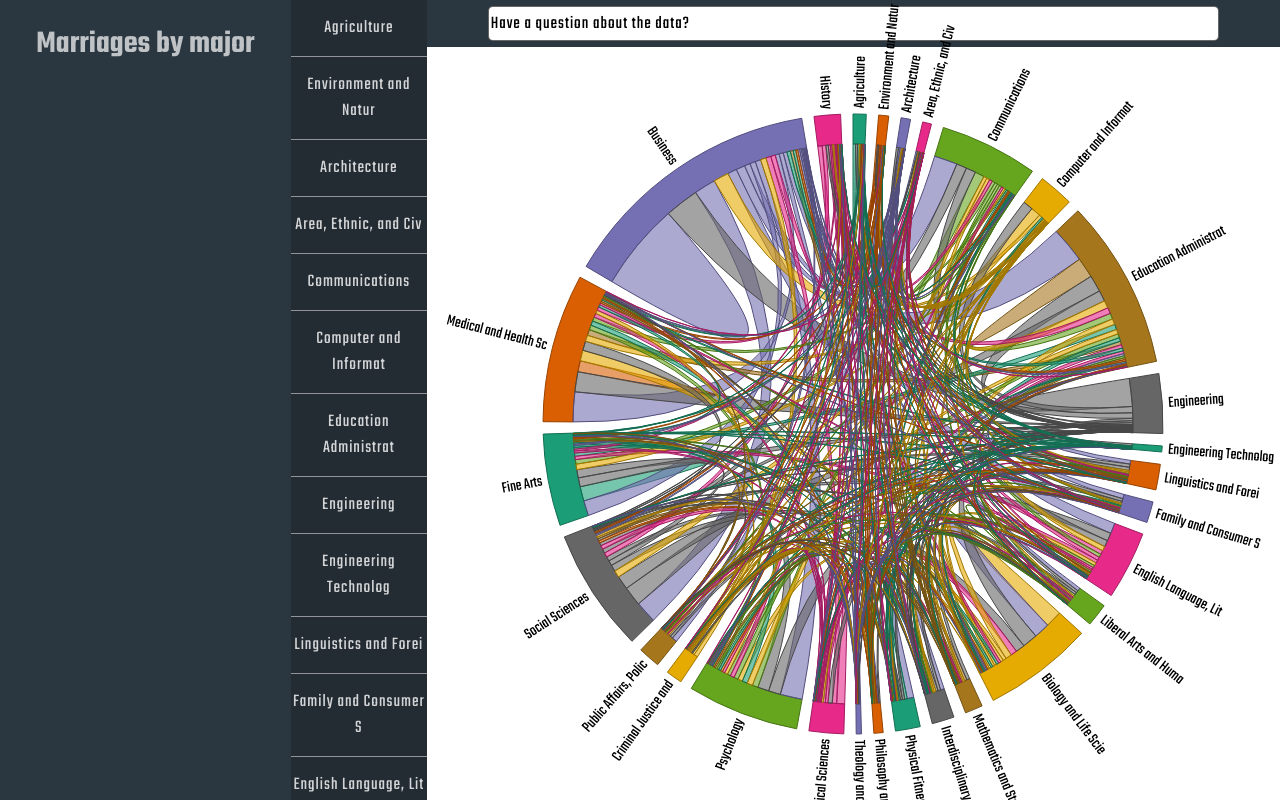
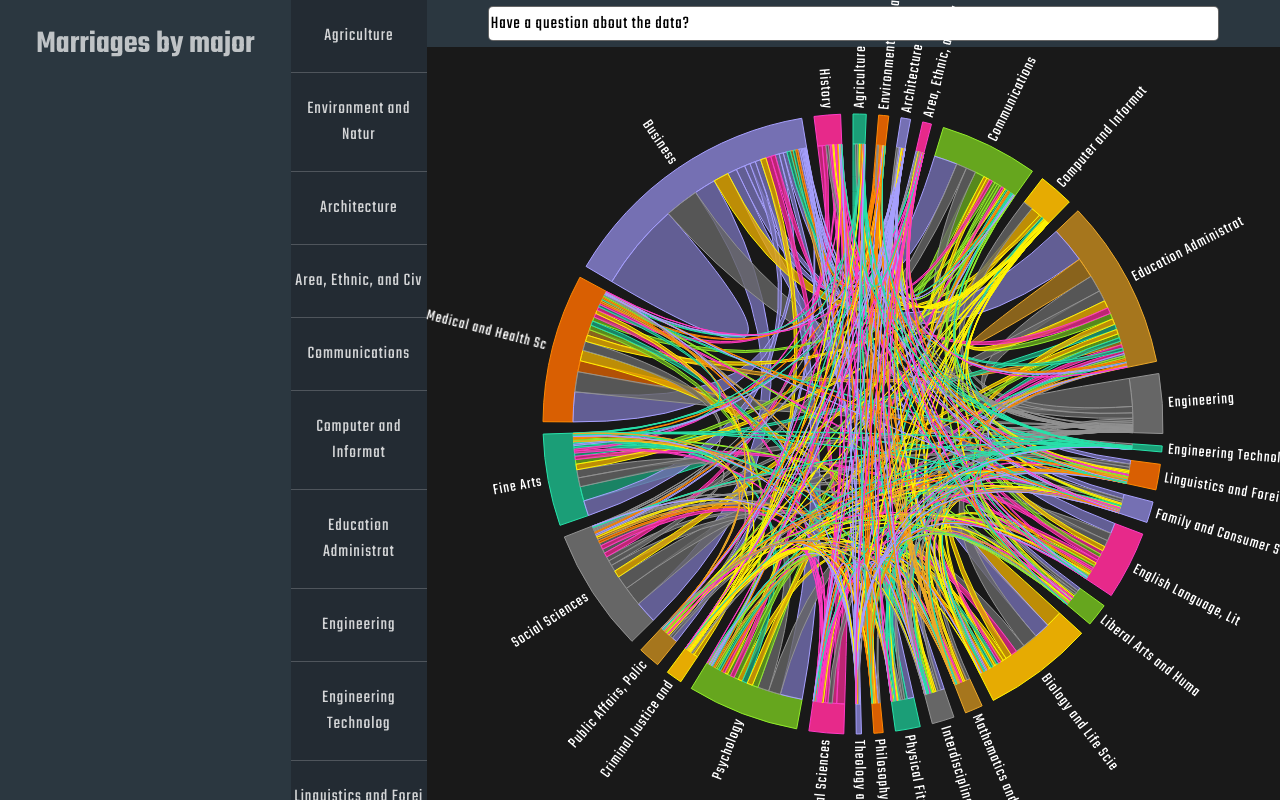
Before and after one commit to JacobBovee/Marriages-by-major-visualization, a React (Create React App) app: page / in a window 1280 px wide. Built offline with nearby package versions, Linux system fonts and the light colour scheme.

Commit message:
Dynamic visualization size

```diff
--- a/src/components/ChordDiagram.tsx
+++ b/src/components/ChordDiagram.tsx
@@ -1,4 +1,5 @@
 import * as React from 'react'
+import '../styles/chord.css'
 import DataUtils from '../utils/DataUtils'
 import ChordGroups from './ChordGroups'
 import ChordRibbons from './ChordRibbons'
@@ -36,7 +37,7 @@ export default class ChordDiagram extends React.Component<IProps, IState> {
         chords: null,
         color: null,
         innerRadius: 0,
-        labelColors: ['#000000'],
+        labelColors: ['#fff'],
         ribbon: null,
     }
 
--- a/src/components/ChordGroups.tsx
+++ b/src/components/ChordGroups.tsx
@@ -30,7 +30,7 @@ export default class ChordGroups extends React.Component<IProps> {
                         <path
                             id={`${id}-group${groupIndex}`}
                             fill={`${color(groupIndex)}`}
-                            stroke={`${rgb(color(groupIndex)).darker()}`}
+                            stroke={`${rgb(color(groupIndex)).brighter()}`}
                             d={arc(group)}
                         />
                         <text
@@ -40,7 +40,8 @@ export default class ChordGroups extends React.Component<IProps> {
                                 translate(${innerRadius + 36}) ${this.getAngle(group) > Math.PI ? "rotate(180)" : ""}`}
                             fill={labelColors.length === 1 ? labelColors[0] : labelColors[groupIndex]}
                             style={{
-                                textAnchor: this.getAnchor(group)
+                                letterSpacing: '1px',
+                                textAnchor: this.getAnchor(group),
                             }}
                         >
                             {groupLabels[groupIndex]}
--- a/src/components/ChordRibbons.tsx
+++ b/src/components/ChordRibbons.tsx
@@ -40,8 +40,8 @@ export default class ChordRibbons extends React.Component<IProps, IState> {
     }
 
     public mouseOverRibbon = (ribbon: number[] | null) => (e: React.MouseEvent) => {
+        const open = ribbon === null ? false : true
         this.setSelectedRibbon(ribbon)
-        const open = ribbon === null ? false : true
         this.updatePopover(e, open)
         this.mouseOverRibbon = this.mouseOverRibbon.bind(this)
     }
@@ -73,7 +73,7 @@ export default class ChordRibbons extends React.Component<IProps, IState> {
         return (
             <g
                 className='ribbons'
-                fillOpacity='0.6'
+                fillOpacity='0.8'
             >
                 <Popover x={x} y={y} />
                 {chords.map((chord: any, chordIndex: number) => (
@@ -85,7 +85,7 @@ export default class ChordRibbons extends React.Component<IProps, IState> {
                         style={{
                             display: this.shouldDisplay(mouseOverGroup, chord.source.index, chord.target.index),
                         }}
-                        stroke={`${rgb(color(chord.target.index)).darker()}`}
+                        stroke={`${rgb(color(chord.target.index)).brighter()}`}
                         d={`${ribbon({source: chord.source, target: chord.target})}`}
                     />
                 ))}
--- a/src/components/DataContainer.tsx
+++ b/src/components/DataContainer.tsx
@@ -6,8 +6,17 @@ interface IProps {
     data: any
 }
 
-export default class DataContainer extends React.Component<IProps> {
+interface IState {
+    width: number
+    height: number
+}
+
+export default class DataContainer extends React.Component<IProps, IState> {
     public dataContainer: any
+    public state = {
+        height: 700,
+        width: 700,
+    }
 
     constructor(props: any) {
         super(props)
@@ -15,14 +24,33 @@ export default class DataContainer extends React.Component<IProps> {
         this.dataContainer = React.createRef()
     }
 
+    public setWidthHeight = () => {
+        const element = document.getElementById('dataContainer')
+        if (element !== null) {
+            this.setState({
+                height: element.clientHeight - 210,
+                width: element.clientWidth - 210,
+            })
+        }
+    }
+
+    public componentDidMount() {
+        window.addEventListener('resize', () => {
+            setTimeout(this.setWidthHeight, 500)
+        })
+    }
+
     public render() {
         const { data } = this.props
+        const { height, width } = this.state
 
         return (
-            <div className='data-container' ref={this.dataContainer}>
+            <div className={'data-container'}
+                id={'dataContainer'}
+            >
                 <ChordDiagram
-                    height={700}
-                    width={700}
+                    height={height}
+                    width={width}
                     data={data}
                 />
             </div>
--- /dev/null
+++ b/src/styles/chord.css
@@ -0,0 +1,3 @@
+svg, path, text {
+    cursor: pointer;
+}
--- a/src/styles/datacontainer.css
+++ b/src/styles/datacontainer.css
@@ -3,4 +3,5 @@
     flex: 8;
     justify-content: center;
     align-items: center;
+    background-color: rgba(0, 0, 0, 0.9);
 }
--- a/src/styles/selection.css
+++ b/src/styles/selection.css
@@ -14,10 +14,10 @@
 .major-selection ul li {
     color: rgba(255, 255, 255, 0.8);
     font-size: 18px;
-    border-bottom: 1px rgba(255, 255, 255, 0.5) solid;
+    border-bottom: 1px rgba(255, 255, 255, 0.2) solid;
     width: 100%;
-    padding-top: 15px;
-    padding-bottom: 15px;
+    padding-top: 23px;
+    padding-bottom: 23px;
     width: 100%;
     text-align: center;
     cursor: pointer;
```
